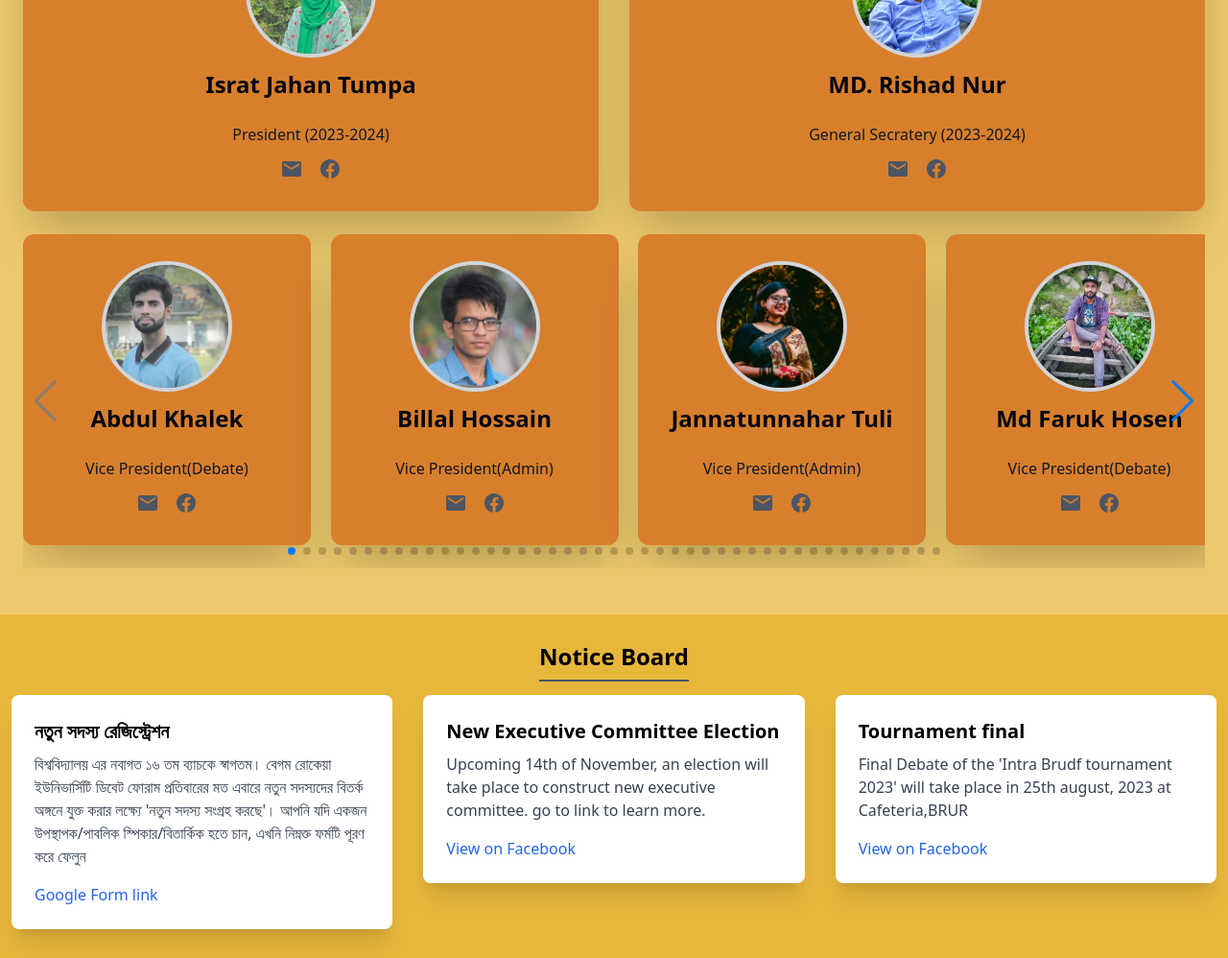
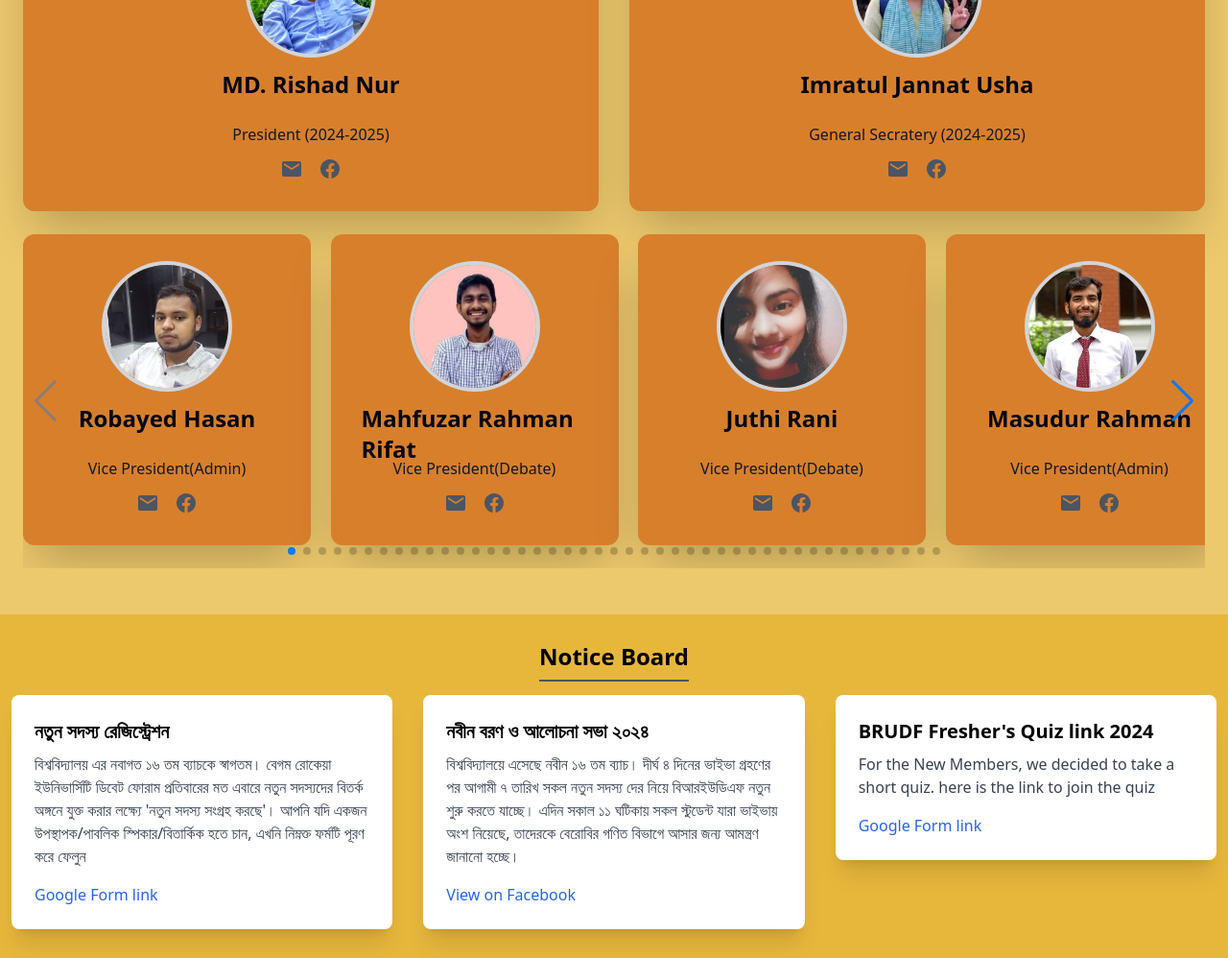
Before and after one commit to Rishad-007/burdf, a React (Vite) app: page / in a window 1280 px wide. Shown: the part 2700-3698 px from the top of the page at 96% size. Built offline with nearby package versions, Linux system fonts and the light colour scheme.

Commit message:
Added quiz link and added some pic

```diff
--- a/src/App.jsx
+++ b/src/App.jsx
@@ -79,16 +79,16 @@ function App() {
             <div className="container px-6 pt-2 mx-auto">
               <div className="grid grid-cols-1 items-stretch gap-8 mt-5 xl:mt-16 md:grid-cols-2 xl:grid-cols-2">
                 <Committee
-                  name="Israt Jahan Tumpa"
-                  url="assets/image/tumpa.jpg"
-                  fb="https://www.facebook.com/isratjahan8311"
-                  pod="President (2023-2024)"
-                  mail="mailto:tisrat57@gmail.com"
+                  name="MD. Rishad Nur"
+                  url="assets/image/Rishad.jpg"
+                  fb="https://www.facebook.com/rishad.nur"
+                  pod="President (2024-2025)"
+                  mail="mailto:rishad.nur007@gmail.com"
                 />
                 <Committee
-                  name="MD. Rishad Nur"
-                  url="assets/image/Rishad.jpg"
-                  pod="General secratery (2023-2024)"
+                  name="Imratul Jannat Usha"
+                  url="assets/image/usa.jpg"
+                  pod="General secratery (2024-2025)"
                   mail="mailto:rishad.nur007@gmail.com"
                   fb="https://www.facebook.com/rishad.nur"
                 />
@@ -114,14 +114,14 @@ function App() {
               link="https://forms.gle/hYz6u3hHjAsr1dbQ9"
             />
             <Notice
-              tittle="New Executive Committee Election"
-              discription="Upcoming 14th of November, an election will take place to construct new executive committee. go to link to learn more."
-              link="https://www.facebook.com/groups/1019690851430799/permalink/6611195522280276/?app=fbl"
+              tittle="নবীন বরণ ও আলোচনা সভা ২০২৪"
+              discription="বিশ্ববিদ্যালয়ে এসেছে নবীন ১৬ তম ব্যাচ। দীর্ঘ ৪ দিনের ভাইভা গ্রহণের পর আগামী ৭ তারিখ সকল নতুন সদস্য দের নিয়ে বিআরইউডিএফ নতুন শুরু করতে যাচ্ছে। এদিন সকাল ১১ ঘটিকায় সকল স্টুডেন্ট যারা ভাইভায় অংশ নিয়েছে, তাদেরকে বেরোবির গণিত বিভাগে আসার জন্য আমন্ত্রণ জানানো হচ্ছে। "
+              link="https://www.facebook.com/share/14jZgTt2qAY/?mibextid=9l3rBW"
             />
-            <Notice
-              tittle="Tournament final"
-              discription="Final Debate of the 'Intra Brudf tournament 2023' will take place in 25th august, 2023 at Cafeteria,BRUR "
-              link="#"
+            <Notice2
+              tittle="BRUDF Fresher's Quiz link 2024"
+              discription="For the New Members, we decided to take a short quiz. here is the link to join the quiz "
+              link="https://forms.gle/AAtptwnxZDUWhXB36"
             />
             <Notice
               tittle="Session time change"
@@ -174,6 +174,16 @@ function App() {
               link="https://www.facebook.com/brudf.2016/"
               discription="Intra BRUDF Debate Tournament-2023"
               url="assets/image/upload1.jpg"
+            />
+            <ImageCardv2
+              link="https://www.facebook.com/brudf.2016/"
+              discription="Judge Pannel from BRUDF"
+              url="assets/image/judge.JPG"
+            />
+            <ImageCardv2
+              link="https://www.facebook.com/brudf.2016/"
+              discription="দর্শক শ্রোতা"
+              url="assets/image/dorshok.JPG"
             />
             <ImageCardv2
               link="https://www.facebook.com/brudf.2016/"
--- a/src/components/GeneralMembers.jsx
+++ b/src/components/GeneralMembers.jsx
@@ -32,34 +32,34 @@ export const GeneralMembers = () => {
       >
         <SwiperSlide>
           <Committee
-            name="Abdul Khalek"
-            pod="Vice President(Debate)"
+            name="Robayed Hasan"
+            pod="Vice President(Admin)"
             fb="#"
-            url="assets/image/Khalek.jpg"
+            url="assets/image/robayed.jpg"
           />
         </SwiperSlide>
         <SwiperSlide>
           <Committee
-            name="Billal Hossain"
-            url="assets/image/billal.jpg"
-            pod="Vice President(Admin)"
+            name="Mahfuzar Rahman Rifat"
+            url="assets/image/rifat.jpg"
+            pod="Vice President(Debate)"
             fb="#"
           />
         </SwiperSlide>
         <SwiperSlide>
           <Committee
-            name="Jannatunnahar Tuli"
-            pod="Vice President(Admin)"
+            name="Juthi Rani"
+            pod="Vice President(Debate)"
             fb="#"
-            url="assets/image/tuli.jpg"
+            url="assets/image/juthy.jpg"
           />
         </SwiperSlide>
         <SwiperSlide>
           <Committee
-            name="Md Faruk Hosen"
-            pod="Vice President(Debate)"
+            name="Masudur rahman"
+            pod="Vice President(Admin)"
             fb="#"
-            url="assets/image/faruk.jpg"
+            url="assets/image/masud.jpg"
           />
         </SwiperSlide>
         <SwiperSlide>
--- /dev/null
+++ b/src/components/ImageCardv3.jsx
@@ -0,0 +1,57 @@
+import React, { useState } from "react";
+import Lightbox from "react-image-lightbox";
+import "react-image-lightbox/style.css"; // Import the lightbox styles
+
+export const ImageCardv3 = ({ images }) => {
+  const [isOpen, setIsOpen] = useState(false);
+  const [photoIndex, setPhotoIndex] = useState(0);
+
+  // Function to open the lightbox
+  const openLightbox = (index) => {
+    setPhotoIndex(index);
+    setIsOpen(true);
+  };
+
+  // Function to close the lightbox
+  const closeLightbox = () => {
+    setIsOpen(false);
+  };
+
+  return (
+    <div className="py-16">
+      <div className="container mx-auto grid gap-4 md:grid-cols-2 lg:grid-cols-3">
+        {images.map((image, index) => (
+          <div
+            key={index}
+            className="relative overflow-hidden rounded-lg shadow-md cursor-pointer"
+            onClick={() => openLightbox(index)} // Attach the onClick handler
+          >
+            <img
+              src={image.url}
+              alt={image.discription}
+              className="object-cover w-full h-full transition-transform transform hover:scale-105"
+            />
+            <div className="absolute bottom-0 left-0 right-0 bg-black bg-opacity-50 text-white p-2">
+              <p className="text-sm font-semibold">{image.discription}</p>
+            </div>
+          </div>
+        ))}
+      </div>
+
+      {isOpen && (
+        <Lightbox
+          mainSrc={images[photoIndex].url}
+          nextSrc={images[(photoIndex + 1) % images.length].url}
+          prevSrc={images[(photoIndex + images.length - 1) % images.length].url}
+          onCloseRequest={closeLightbox}
+          onMovePrevRequest={() =>
+            setPhotoIndex((photoIndex + images.length - 1) % images.length)
+          }
+          onMoveNextRequest={() =>
+            setPhotoIndex((photoIndex + 1) % images.length)
+          }
+        />
+      )}
+    </div>
+  );
+};
```
Also changed, not shown: 2 other files (tests, documents, lock files or other folders).
